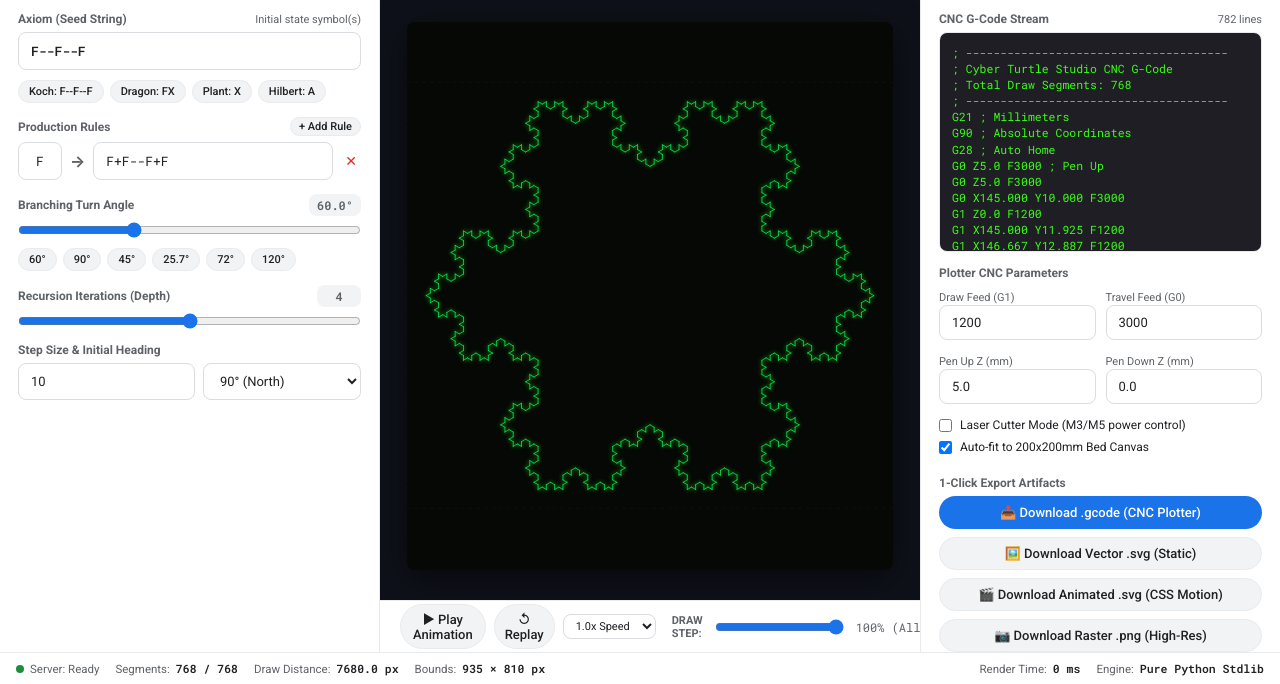
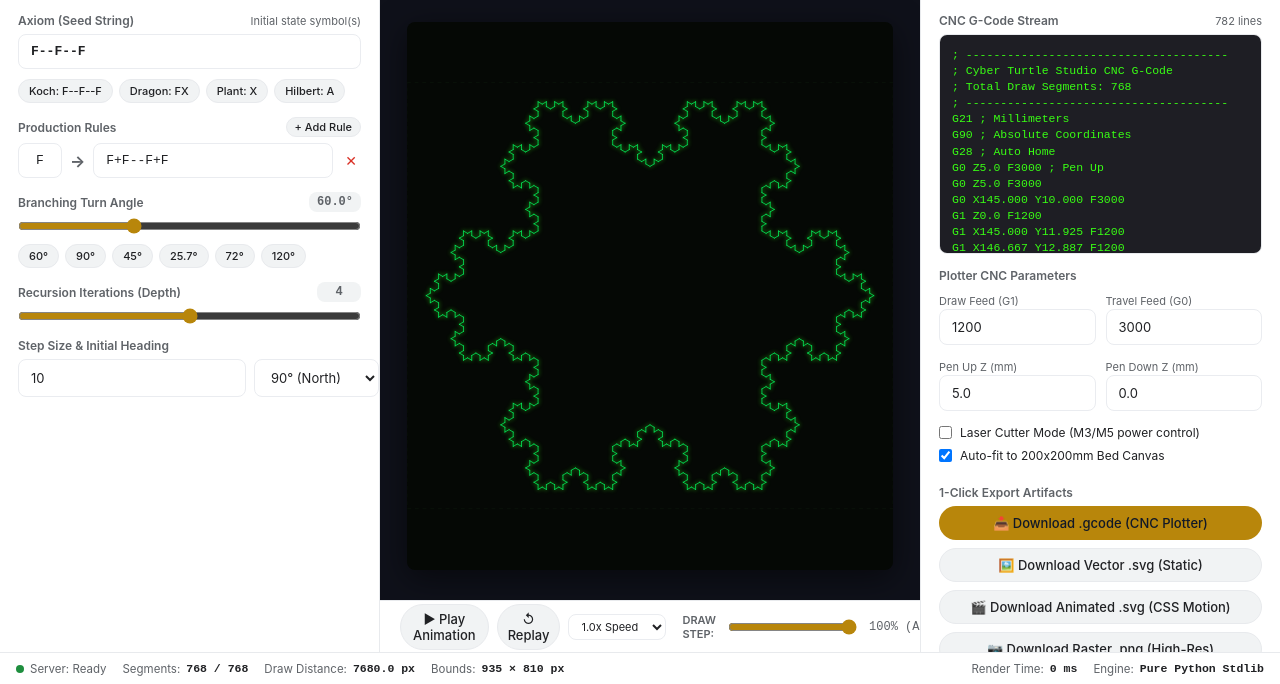
Before and after one commit to 1nc0gn30/cyber-turtle-studio, a plain HTML site: page public/index.html in a window 1280 px wide. Shown: the part 116-800 px from the top of the page. Drawn offline with Linux system fonts and the light colour scheme; no server answers; a web font is replaced by a local one.

Commit message:
feat(atelier): integrate Atelier gold theme and UI enhancements

```diff
--- /dev/null
+++ b/public/atelier.css
@@ -0,0 +1,53 @@
+@font-face {
+  font-family: "Celtic Garamond";
+  src: url("fonts/CelticGaramond.ttf") format("truetype");
+  font-weight: 100 900;
+  font-style: normal;
+  font-display: swap;
+}
+
+:root {
+  --md-primary: #B8860B;
+  --md-on-primary: #101828;
+  --md-primary-container: #FEF9E7;
+  --md-on-primary-container: #6B5308;
+  --md-surface: #FFFFFF;
+  --md-surface-card: #FFFFFF;
+  --md-on-surface: #101828;
+  --md-on-surface-variant: #475467;
+  --md-outline: #EAECF0;
+  --g-blue: #B8860B;
+  --g-blue-dark: #8A6A09;
+  --g-blue-light: #FEF9E7;
+  --google-blue: #B8860B;
+  --google-blue-hover: #8A6A09;
+  --google-blue-light: #FEF9E7;
+  --md-sys-color-primary: #B8860B;
+  --md-sys-color-on-primary: #101828;
+  --md-sys-color-primary-container: #FEF9E7;
+  --md-sys-color-on-primary-container: #6B5308;
+  --md-sys-color-surface: #F7F6F2;
+  --md-sys-color-surface-dim: #F7F6F2;
+  --md-sys-color-surface-container: #FFFFFF;
+  --md-sys-color-surface-container-low: #F7F6F2;
+  --md-sys-color-surface-container-high: #FFFFFF;
+  --md-sys-color-surface-container-highest: #FEF9E7;
+  --md-sys-color-on-surface: #101828;
+  --md-sys-color-on-surface-variant: #475467;
+  --md-sys-color-outline: #EAECF0;
+  --md-sys-color-outline-variant: #EAECF0;
+  --font-google: "Inter", "Segoe UI", sans-serif;
+  --font-sans: "Inter", "Segoe UI", sans-serif;
+  --font-family: "Inter", "Segoe UI", sans-serif;
+  --font-mono: "JetBrains Mono", "IBM Plex Mono", ui-monospace, monospace;
+}
+
+h1, h2, h3, header .brand-title, .brand h1 {
+  font-family: "Celtic Garamond", Georgia, serif !important;
+  font-weight: 400;
+  letter-spacing: 0.01em;
+}
+
+button, .btn, .md-button {
+  border-radius: 999px;
+}
--- a/public/index.html
+++ b/public/index.html
@@ -10,10 +10,10 @@
   <style>
     :root {
       /* Material 3 Light Theme Tokens (Design influenced by Material 3) */
-      --md-primary: #1a73e8;
+      --md-primary: #B8860B;
       --md-on-primary: #ffffff;
-      --md-primary-container: #d2e3fc;
-      --md-on-primary-container: #174ea6;
+      --md-primary-container: #F5E6AB;
+      --md-on-primary-container: #6B5308;
       --md-secondary: #5f6368;
       --md-surface: #ffffff;
       --md-surface-variant: #f1f3f4;
@@ -39,10 +39,10 @@
     }
 
     [data-theme="dark"] {
-      --md-primary: #8ab4f8;
+      --md-primary: #D4AF37;
       --md-on-primary: #202124;
-      --md-primary-container: #174ea6;
-      --md-on-primary-container: #d2e3fc;
+      --md-primary-container: #6B5308;
+      --md-on-primary-container: #F5E6AB;
       --md-secondary: #9aa0a6;
       --md-surface: #202124;
       --md-surface-variant: #303134;
@@ -95,7 +95,7 @@
     .brand-logo {
       width: 36px;
       height: 36px;
-      background: linear-gradient(135deg, #1a73e8, #34a853);
+      background: linear-gradient(135deg, #B8860B, #34a853);
       border-radius: 10px;
       display: flex;
       align-items: center;
@@ -440,7 +440,7 @@
       background: rgba(255, 255, 255, 0.18);
     }
     .theme-chip.active {
-      background: #1a73e8;
+      background: #B8860B;
       color: #ffffff;
       border-color: #4285f4;
       box-shadow: 0 0 12px rgba(66, 133, 244, 0.5);
@@ -700,6 +700,7 @@
       background: transparent;
     }
   </style>
+  <link rel="stylesheet" href="atelier.css">
 </head>
 <body>
 
@@ -857,7 +858,7 @@ repeat 36 [
       <div class="viewport-toolbar">
         <!-- Viewport Theme Selector -->
         <div class="theme-selector-chips">
-          <span style="font-size: 11px; color: #8ab4f8; font-weight: 600; margin-right: 4px;">THEME:</span>
+          <span style="font-size: 11px; color: #D4AF37; font-weight: 600; margin-right: 4px;">THEME:</span>
           <span class="theme-chip active" onclick="setSvgTheme('cyber_matrix')">Matrix</span>
           <span class="theme-chip" onclick="setSvgTheme('retro_amber')">Amber CRT</span>
           <span class="theme-chip" onclick="setSvgTheme('blueprint_cyan')">Blueprint</span>
```
Also changed, not shown: public/fonts/CelticGaramond.ttf (added).
